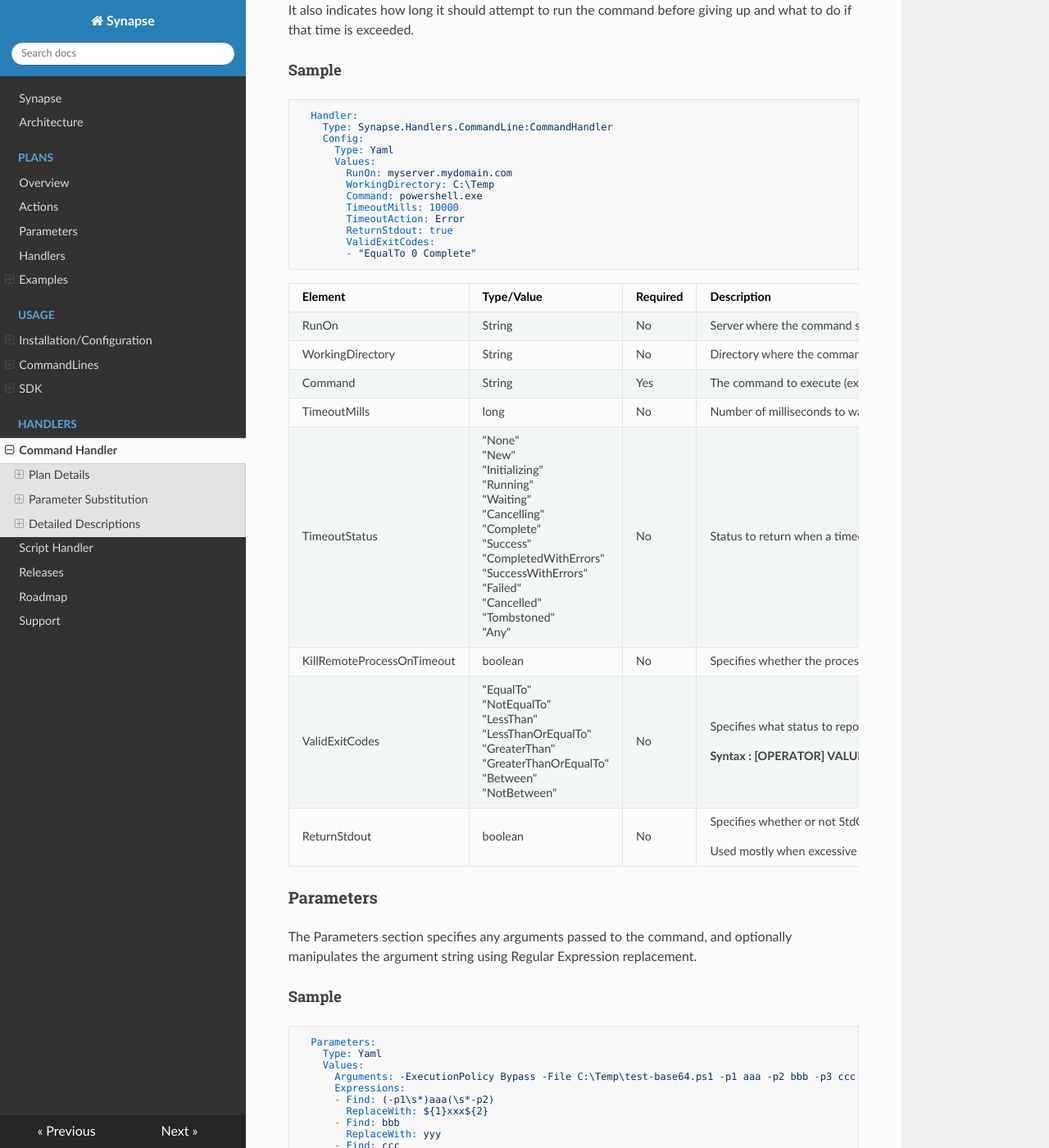
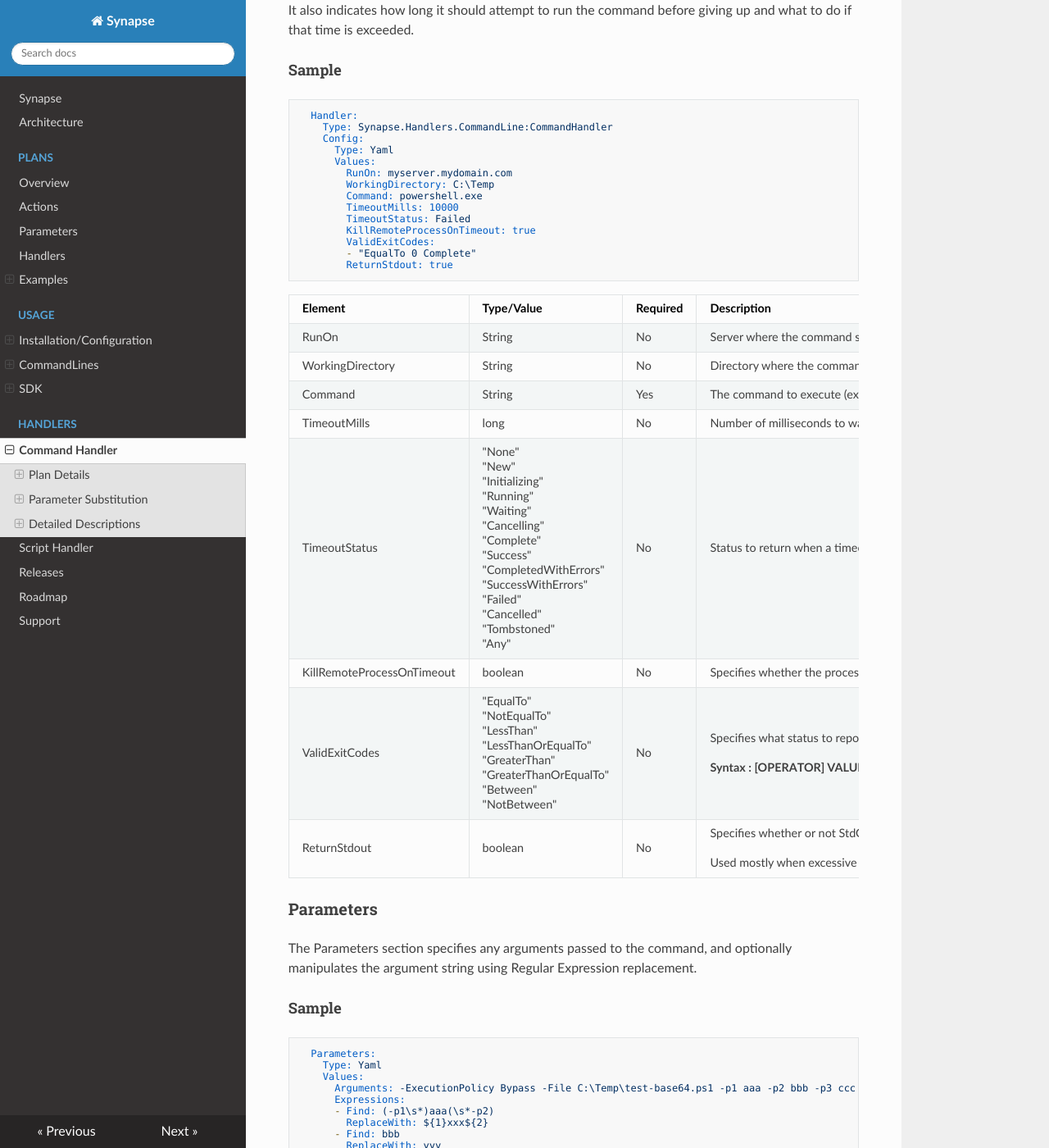
Before and after one commit to SynapseProject/synapse.docs, an MkDocs documentation site: the page built from docs/handlers/command.md, in a window 1280 px wide and 1400 px high, scrolled down 481 px. Shown: the whole window at 82% size. Built offline with MkDocs 1.6.1, drawn with Linux system fonts in a browser that asks for light colours; nearby versions of some CDN libraries; old or Windows-style settings are respelled for this version of MkDocs.

Commit message:
Fixed bug in Config Sample when changed from TimeoutAction to TimeoutStatus.

`````diff
--- a/docs/handlers/command.md
+++ b/docs/handlers/command.md
@@ -22,10 +22,11 @@ should attempt to run the command before giving up and what to do if that time i
         WorkingDirectory: C:\Temp
         Command: powershell.exe
         TimeoutMills: 10000
-        TimeoutAction: Error
-        ReturnStdout: true
+        TimeoutStatus: Failed
+        KillRemoteProcessOnTimeout: true
         ValidExitCodes:
         - "EqualTo 0 Complete"
+        ReturnStdout: true
 ````
 
 |Element|Type/Value|Required|Description
@@ -37,7 +38,7 @@ should attempt to run the command before giving up and what to do if that time i
 |TimeoutStatus|"None"<br>"New"<br>"Initializing"<br>"Running"<br>"Waiting"<br>"Cancelling"<br>"Complete"<br>"Success"<br>"CompletedWithErrors"<br>"SuccessWithErrors"<br>"Failed"<br>"Cancelled"<br>"Tombstoned"<br>"Any"|No|Status to return when a timeout occurs.  Click [here](#statustype-values) for more details on Synapse StatusType values.  (Default value = "None".  Return status will be evaluated based on Exit Code instead.)
 |KillRemoteProcessOnTimeout|boolean|No|Specifies whether the process running on the "RunOn" server should be terminiated when a timeout occurs.  This only applies when RunOn is specified.  Process will always terminate on timeout when RunOn is not specified.  (Default Value = false)
 |ValidExitCodes|"EqualTo"<br>"NotEqualTo"<br>"LessThan"<br>"LessThanOrEqualTo"<br>"GreaterThan"<br>"GreaterThanOrEqualTo"<br>"Between"<br>"NotBetween"|No|Specifies what status to report back based on exit code returned from the action exexuted Click [here](#validexitcodes-values-and-syntax) for detailed scription of the syntax. (Default = "EqualTo 0").<br><br>**Syntax : [OPERATOR] VALUE1 [VALUE2] [STATUS]**
-|ReturnStdout|boolean|No|Specifies whether or not StdOut / Stderr should be returned in the ExitData field and made available in the ParentExitData element for future actions. (Default Value = true)<br><br>Used mostly when excessive script output being stored in memory becomes a memory usage issue for the handler.
+|ReturnStdout|boolean|No|Specifies whether or not StdOut / Stderr should be returned in the ExitData field and made available in the ParentExitData element for future actions. (Default Value = true)<br><br>Used mostly when excessive command output being stored in memory becomes a memory usage issue for the handler.
 
 ### Parameters
 
`````
Also changed, not shown: docs/handlers/script.md (+3 -2 lines).
